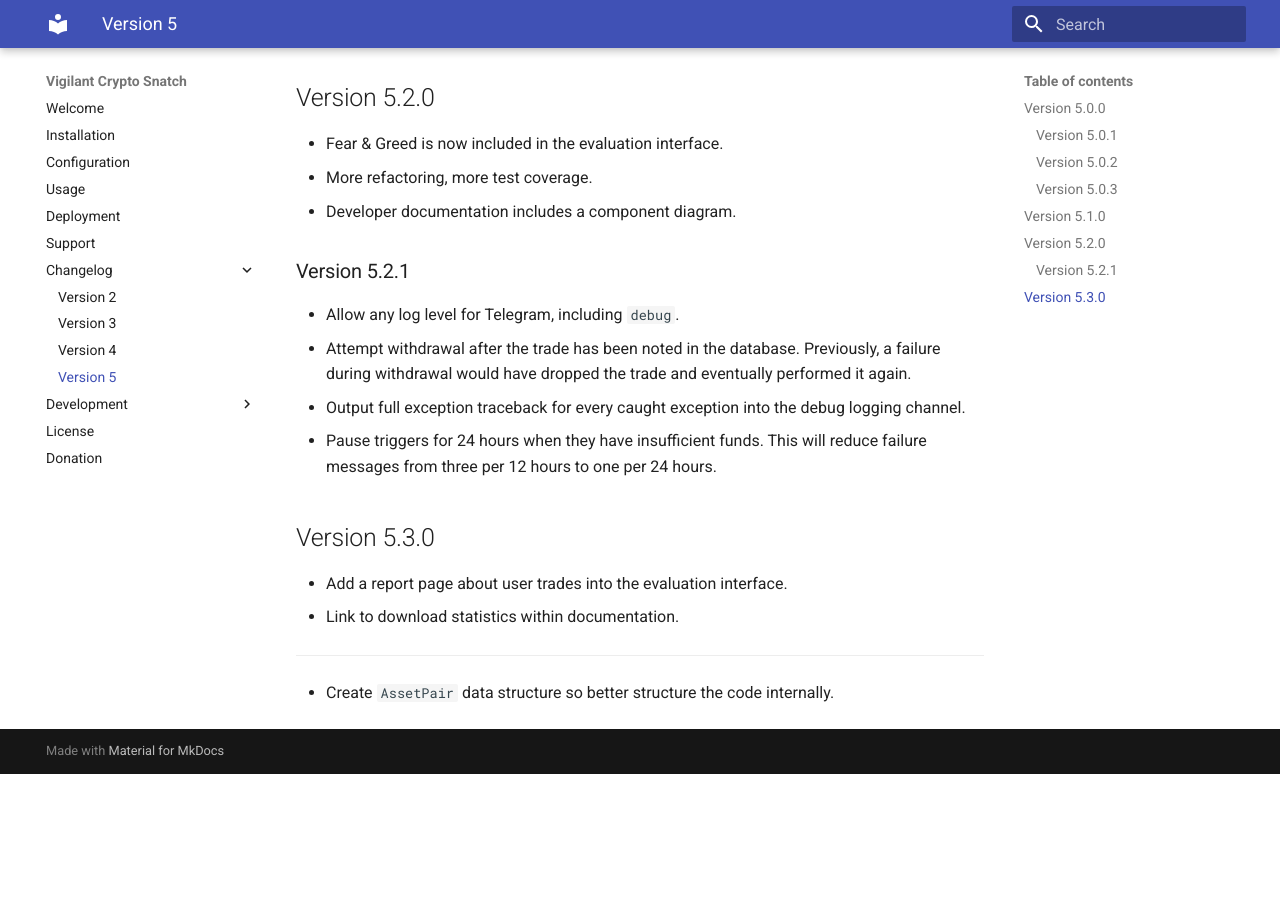
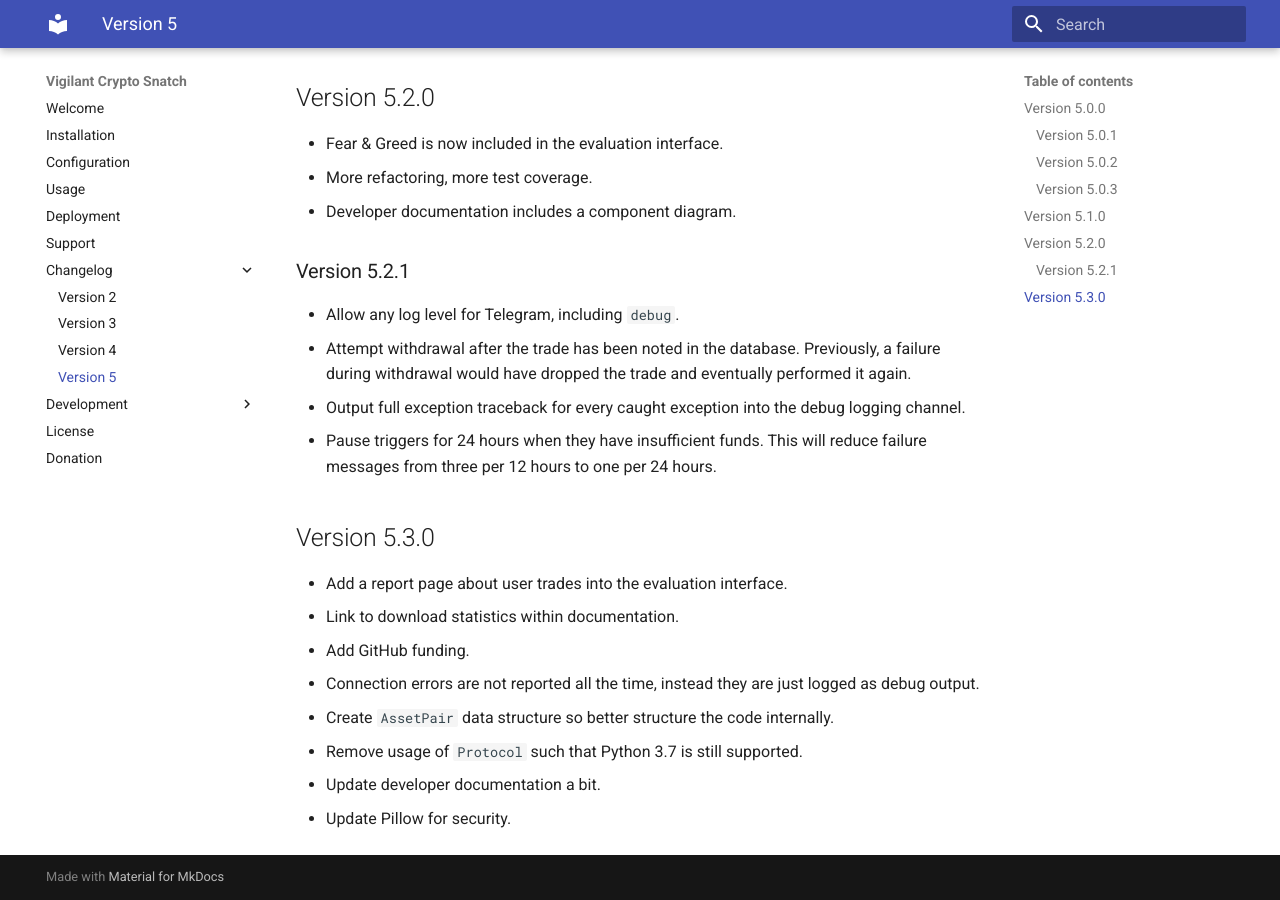
Before and after one commit to martin-ueding/vigilant-crypto-snatch, an MkDocs documentation site: the page built from docs/changelog/version-5.md, in a window 1280 px wide and 900 px high, scrolled down 880 px. Built offline with MkDocs 1.6.1 and Material for MkDocs 9.7.7, drawn with Linux system fonts in a browser that asks for light colours; before the commit the page ends 1654 px from its top, so only the background shows below that.

Commit message:
Release 5.3.0

```diff
--- a/docs/changelog/version-5.md
+++ b/docs/changelog/version-5.md
@@ -41,7 +41,9 @@
 
 - Add a report page about user trades into the evaluation interface.
 - Link to download statistics within documentation.
-
----
-
+- Add GitHub funding.
+- Connection errors are not reported all the time, instead they are just logged as debug output.
 - Create `AssetPair` data structure so better structure the code internally.
+- Remove usage of `Protocol` such that Python 3.7 is still supported.
+- Update developer documentation a bit.
+- Update Pillow for security.
--- a/pyproject.toml
+++ b/pyproject.toml
@@ -1,6 +1,6 @@
 [tool.poetry]
 name = "vigilant-crypto-snatch"
-version = "5.2.1"
+version = "5.3.0"
 description = "Crypto currency buying agent"
 authors = ["Martin Ueding <mu@martin-ueding.de>"]
 license = "MIT"
--- a/vigilant_crypto_snatch/__init__.py
+++ b/vigilant_crypto_snatch/__init__.py
@@ -7,4 +7,4 @@ h.setFormatter(logging.Formatter("%(name)s %(levelname)s %(message)s"))
 h.setLevel(logging.INFO)
 logger.addHandler(h)
 
-__version__ = "5.2.1"
+__version__ = "5.3.0"
```
